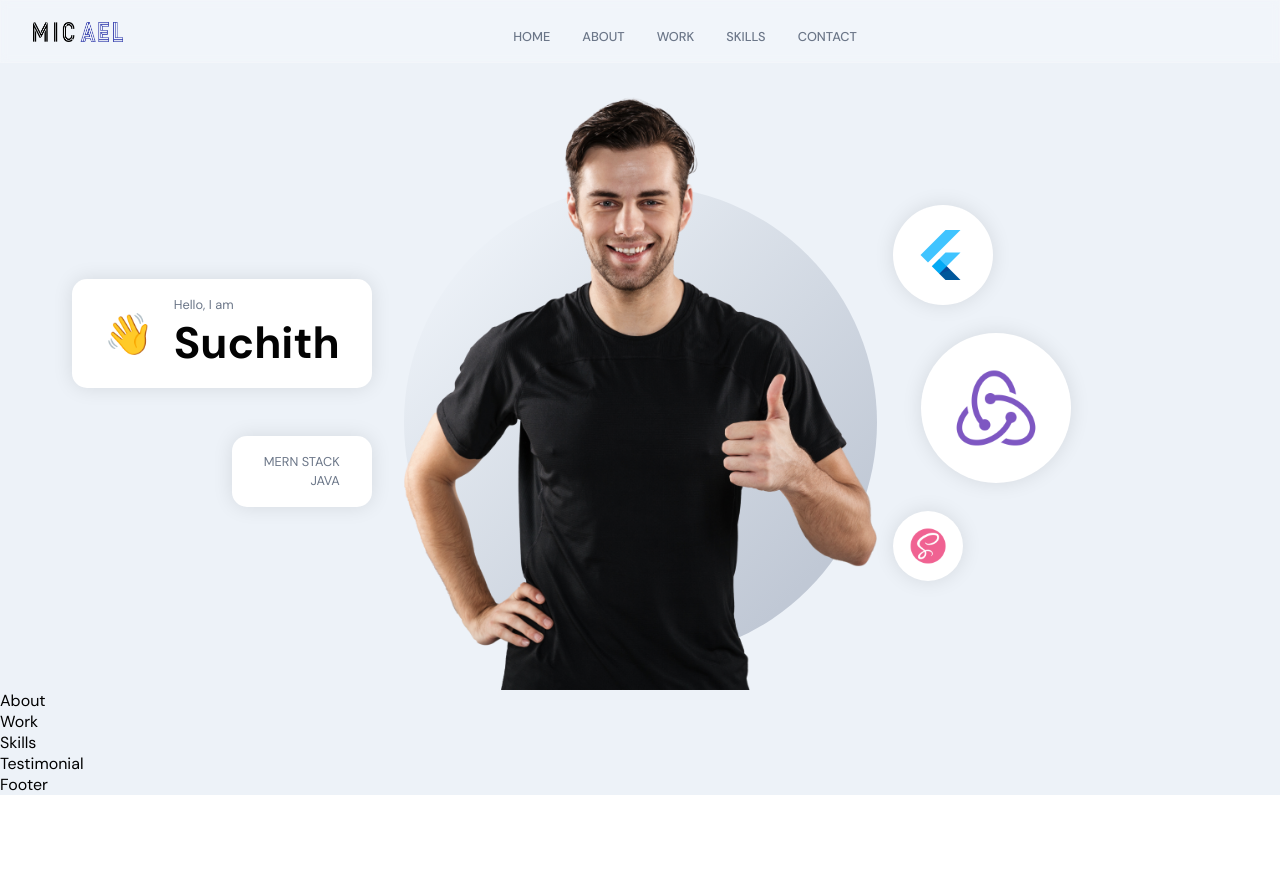
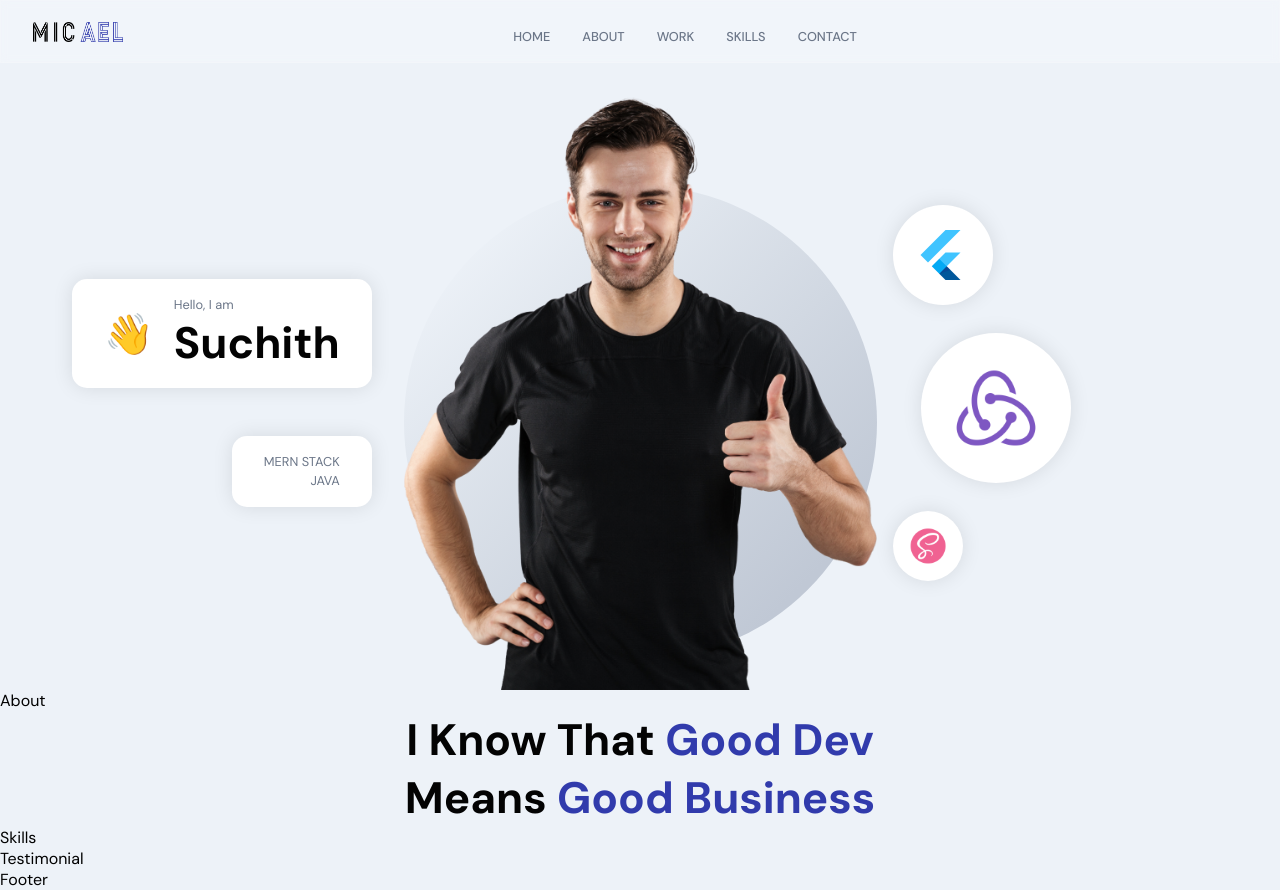
Before and after one commit to suchithkumargm/Portfolio, a React (Create React App) app in the folder frontend_react/: page / in a window 1280 px wide. Before the commit the page ends 800 px from the top, so only its background shows below. Built offline with nearby package versions, Linux system fonts and the light colour scheme; the HTML template or start-up script is replaced by a standard one.

Commit message:
completed About section with AppWrap and HOC

```diff
--- a/frontend_react/src/container/Work/Work.jsx
+++ b/frontend_react/src/container/Work/Work.jsx
@@ -1,12 +1,16 @@
-import React from 'react';
+import React,{useState,useEffect} from 'react';
+import {AiFillEye,AiFillGithub} from 'react-icons/ai';
+import {motion} from 'framer-motion';
 
+import {AppWrapper} from '../../wrapper';
+import {urlFor,client} from '../../client.js';
 import './Work.scss';
 
 const Work = () => {
   return (
-    <div>
-      Work
-    </div>
+    <>
+    <h2 className='head-text'>I know that <span>Good Dev</span><br /> means  <span>Good Business</span></h2>
+    </>
   )
 }
 
```
